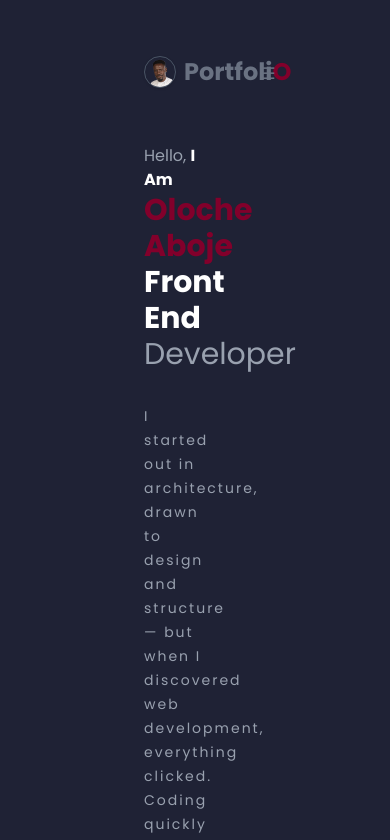
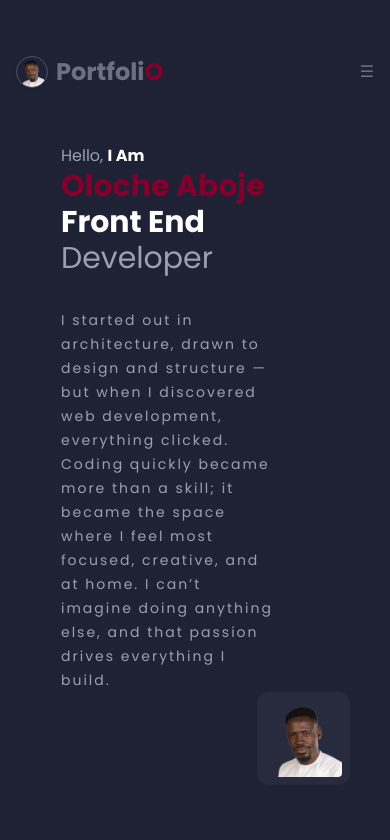
Before and after one commit to accdev1694/my-dynamic-portfolio, a React (Vite) app: page / in a window 390 px wide. Shown: the top 840 px of the page. Built offline with nearby package versions, Linux system fonts and the light colour scheme.

Commit message:
complete responsive navbar with navlinks overlay

```diff
--- a/src/components/LoadingScreen.jsx
+++ b/src/components/LoadingScreen.jsx
@@ -24,7 +24,7 @@ const LoadingScreen = ({onComplete}) => {
 
   return (
     <div className="fixed inset-0 z-50 bg-black text-gray-100 flex flex-col items-center justify-center">
-      <div className="mb-4 text=4xl font-mono font-bold">
+      <div className="mb-4 text-4xl font-mono font-bold">
         {text} <span className="text-[var(--color-accent)] font-bold animate-blink ml-1"> | </span>
       </div>
 
--- a/src/components/Navbar.jsx
+++ b/src/components/Navbar.jsx
@@ -17,9 +17,9 @@ const Navbar = ({ menuOpen, setMenuOpen }) => {
 
   return (
     // navbar component
-    <nav className="fixed top-10 w-full z-40 text-gray-500 ">
+    <nav className="fixed top-10 w-full z-40 text-gray-500">
       {/* navbar container */}
-      <div className="max-w-7.5xl mx-auto px-36">
+      <div className="max-w-7.5xl mx-auto px-4 md:px-36">
         <div className="flex justify-between items-center h-16">
           {/* Logo */}
           <Logo href="#about-me"/>
@@ -28,7 +28,7 @@ const Navbar = ({ menuOpen, setMenuOpen }) => {
             onClick={() => {
               setMenuOpen(!menuOpen);
             }}
-            className="w-7 h-5 relative cursor-pointer z-40 md:hidden"
+            className="relative cursor-pointer z-40 md:hidden flex justify-end items-center"
           >
             {`${menuOpen ? "✖" : "☰"}`}
           </div>
@@ -37,7 +37,7 @@ const Navbar = ({ menuOpen, setMenuOpen }) => {
             onClick={() => setMenuOpen(false)}
             className={`${
               menuOpen
-                ? "flex gap-2 absolute top-18 flex-col text-right bg-[#10100040] p-3 rounded-[10px] right-4"
+                ? "fixed inset-0 text-white w-full flex gap-2 absolute bg-gray-800/95 flex-col items-center justify-center"
                 : "hidden md:flex items-center space-x-6 "
             }`}
           >
--- a/src/components/Navlinks.jsx
+++ b/src/components/Navlinks.jsx
@@ -2,7 +2,7 @@ const Navlinks = ({title, href}) => {
   return (
     <>
       <a
-        className="hover:text-white py-0.5 text-xs transition-all duration-300 ease-in-out"
+        className="tracking-[2px] hover:text-gray-500 md:hover:text-white py-0.5 transition-all duration-300 ease-in-out"
         href={href}
       >
         {title}
--- a/src/components/sections/About.jsx
+++ b/src/components/sections/About.jsx
@@ -4,7 +4,7 @@ const About = () => {
   return (
     <section
       id="my-story"
-      className="text-gray-400 min-h-screen flex items-end justify-between relative p-36 "
+      className="text-gray-400 min-h-screen flex flex-col items-end justify-between relative px-10 py-36 md:p-36"
     >
       <div className="w-[70%] justfy-left mr-18">
         <h3 className="text-1xl ">
```
